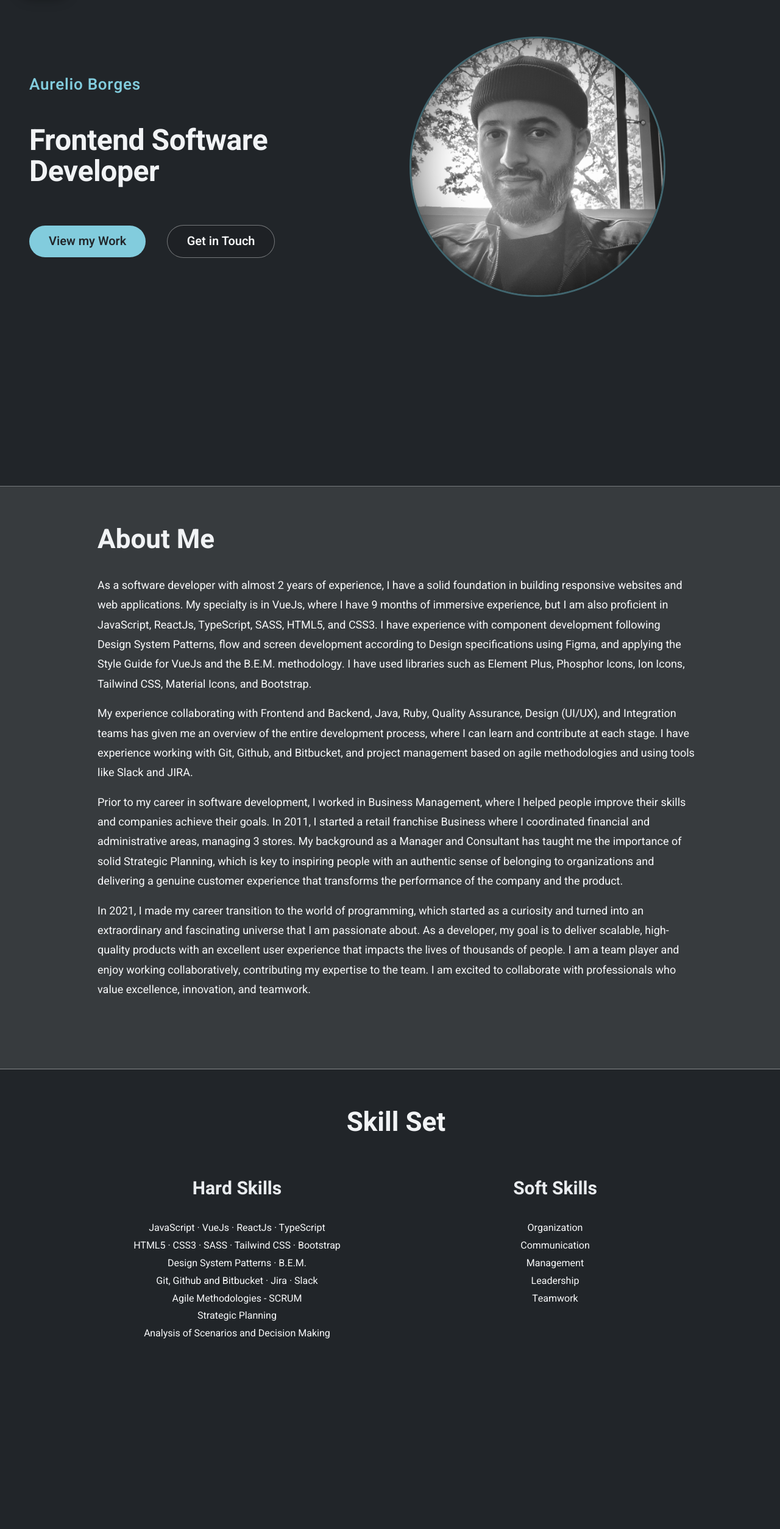
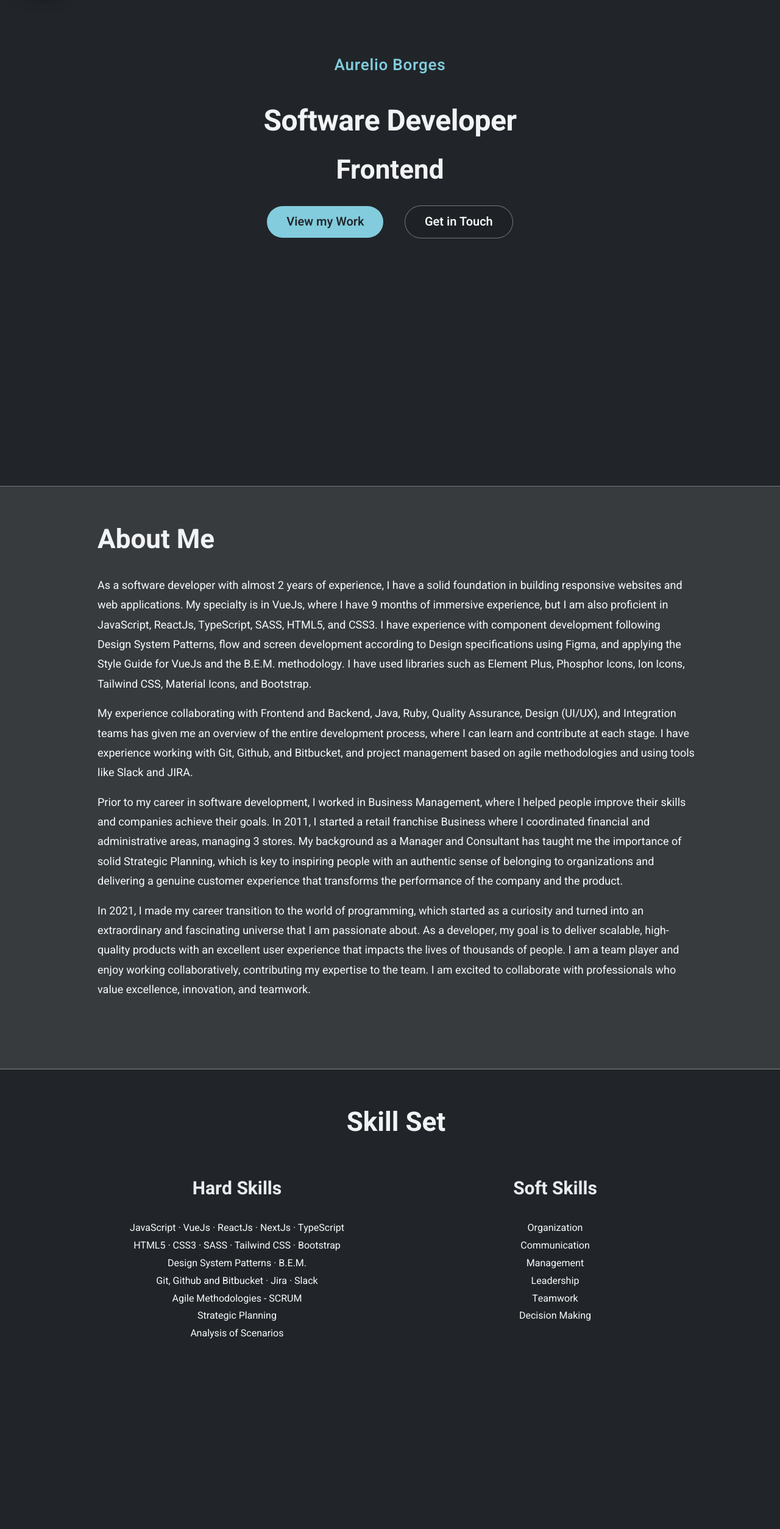
Before and after one commit to aureliojoseph/landing-page-2.0_english, a plain HTML site: page index.html in a window 1280 px wide. Shown: the part 52-2560 px from the top of the page at 61% size. Drawn offline with nearby package versions, Linux system fonts and the light colour scheme; some packages are replaced by stand-ins of ours; a script that the page names is missing.

Commit message:
update hero and skills sections

```diff
--- a/css/style.css
+++ b/css/style.css
@@ -323,7 +323,7 @@
 /* HERO SECTION */
 /***************************************/
 .section-hero {
-  padding: 6.2rem 0 9.6rem 0;
+  padding: 9.6rem 0;
   height: 100vh;
   background-color: var(--bg-color-1);
   border-bottom: 1px solid var(--border-color);
@@ -333,7 +333,8 @@
   max-width: 130rem;
   display: grid;
   margin: 0 auto;
-  align-items: center;
+  justify-items: center;
+  text-align: center;
   padding: 0 4.8rem;
 }
 
@@ -343,10 +344,16 @@
   gap: 3rem;
 }
 
+.hero-prime,
+.hero-secondary {
+  margin-bottom: 0;
+}
+
 .hero-img {
   width: 75%;
   border-radius: 50%;
   border: 3px solid var(--border-image-color);
+  display: none;
 }
 
 /***************************************/
--- a/index.html
+++ b/index.html
@@ -100,12 +100,15 @@
 
 		<main>
 			<section class="section-hero">
-				<div class="hero container grid grid--2--cols">
+				<div class="hero container grid">
 					<div class="hero-box">
 						<span class="sub-heading">Aurelio Borges</span>
-						<h1 class="heading-prime translate" data-translation-key="hero-heading">
-							Frontend Software Developer
+						<h1 class="heading-prime hero-prime translate" data-translation-key="hero-heading">
+							Software Developer
 						</h1>
+						<h2 class="heading-secondary hero-secondary">
+							Frontend
+						</h2>
 						<div>
 							<a
 								class="btn btn-prime margin-right-small translate"
@@ -161,7 +164,7 @@
 					<div class="center-text">
 						<h3 class="heading-tertiary">Hard Skills</h3>
 						<ul class="skills-list">
-							<li class="list-item">JavaScript &middot; VueJs &middot; ReactJs &middot; TypeScript</li>
+							<li class="list-item">JavaScript &middot; VueJs &middot; ReactJs &middot; NextJs &middot; TypeScript</li>
 							<li class="list-item">HTML5 &middot; CSS3 &middot; SASS &middot; Tailwind CSS &middot; Bootstrap</li>
 							<li class="list-item">Design System Patterns &middot; B.E.M.</li>
 							<li class="list-item">
@@ -174,7 +177,7 @@
 								Strategic Planning
 							</li>
 							<li class="list-item translate" data-translation-key="skill-text-scenarios">
-								Analysis of Scenarios and Decision Making
+								Analysis of Scenarios
 							</li>
 						</ul>
 					</div>
@@ -187,6 +190,7 @@
 							<li class="list-item translate" data-translation-key="skill-text-management">Management</li>
 							<li class="list-item translate" data-translation-key="skill-text-leadership">Leadership</li>
 							<li class="list-item translate" data-translation-key="skill-text-teamwork">Teamwork</li>
+							<li class="list-item translate" data-translation-key="skill-text-decision">Decision Making</li>
 						</ul>
 					</div>
 				</div>
--- a/translations.json
+++ b/translations.json
@@ -7,19 +7,20 @@
     "contact": "Contact",
     "contact-button": "Get in Touch",
     "about-heading": "About Me",
-    "hero-heading": "Frontend Software Developer",
+    "hero-heading": "Software Developer",
     "about-text-1": "As a software developer with almost 2 years of experience, I have a solid foundation in building responsive websites and web applications. My specialty is in VueJs, where I have 9 months of immersive experience, but I am also proficient in JavaScript, ReactJs, TypeScript, SASS, HTML5, and CSS3. I have experience with component development following Design System Patterns, flow and screen development according to Design specifications using Figma, and applying the Style Guide for VueJs and the B.E.M. methodology. I have used libraries such as Element Plus, Phosphor Icons, Ion Icons, Tailwind CSS, Material Icons, and Bootstrap.",
     "about-text-2": "My experience collaborating with Frontend and Backend, Java, Ruby, Quality Assurance, Design (UI/UX), and Integration teams has given me an overview of the entire development process, where I can learn and contribute at each stage. I have experience working with Git, Github, and Bitbucket, and project management based on agile methodologies and using tools like Slack and JIRA.",
     "about-text-3": "Prior to my career in software development, I worked in Business Management, where I helped people improve their skills and companies achieve their goals. In 2011, I started a retail franchise Business where I coordinated financial and administrative areas, managing 3 stores. My background as a Manager and Consultant has taught me the importance of solid Strategic Planning, which is key to inspiring people with an authentic sense of belonging to organizations and delivering a genuine customer experience that transforms the performance of the company and the product.",
     "about-text-4": "In 2021, I made my career transition to the world of programming, which started as a curiosity and turned into an extraordinary and fascinating universe that I am passionate about. As a developer, my goal is to deliver scalable, high-quality products with an excellent user experience that impacts the lives of thousands of people. I am a team player and enjoy working collaboratively, contributing my expertise to the team. I am excited to collaborate with professionals who value excellence, innovation, and teamwork.",
     "skill-text-agile": "Agile Methodologies - SCRUM",
     "skill-text-planning": "Strategic Planning",
-    "skill-text-scenarios": "Analysis of Scenarios and Decision Making",
+    "skill-text-scenarios": "Analysis of Scenarios",
     "skill-text-organization": "Organization",
     "skill-text-communication": "Communication",
     "skill-text-management": "Management",
     "skill-text-leadership": "Ladership",
     "skill-text-teamwork": "Teamwork",
+    "skill-text-decision": "Decision Making",
     "experience-heading": "Experience",
     "careers-heading": "Careers",
     "experience-date-1": "Oct 2021 - Present",
@@ -76,19 +77,20 @@
     "contact": "Contato",
     "contact-button": "Meus Contatos",
     "about-heading": "Sobre Mim",
-    "hero-heading": "Desenvolvedor de Softwares Frontend",
+    "hero-heading": "Desenvolvedor de Softwares",
     "about-text-1": "Como desenvolvedor de softwares com quase 2 anos de experiência, tenho uma base sólida na construção de sites e aplicativos web responsivos. Minha especialidade é em VueJs, com 9 meses de experiência imersiva, mas também sou proficiente em JavaScript, ReactJs, TypeScript, SASS, HTML5 e CSS3. Tenho experiência com desenvolvimento de componentes seguindo Design System Patterns, desenvolvimento de fluxos e telas de acordo com especificações de Design usando Figma, e aplicando o Guia de Estilos para VueJs e a metodologia B.E.M.. Tenho usado bibliotecas como Element Plus, Phosphor Icons, Ion Icons, Tailwind CSS, Material Icons e Bootstrap.",
     "about-text-2": "Minha experiência colaborando com equipes de Frontend e Backend, Java, Ruby, Quality Assurance, Design (UI/UX) e Integração me deu uma visão geral de todo o processo de desenvolvimento, onde posso aprender e contribuir em cada etapa. Tenho experiência trabalhando com Git, Github e Bitbucket, e gerenciamento de projetos baseado em metodologias ágeis e utilizando ferramentas como Slack e JIRA.",
     "about-text-3": "Antes da minha carreira em desenvolvimento de softwares, trabalhei em Gestão de Negócios, onde ajudei pessoas a melhorar suas habilidades e empresas a atingirem seus objetivos. Em 2011, iniciei um negócio de franquia de varejo onde coordenei as áreas financeira e administrativa, gerenciando 3 lojas. Minha formação como Gestor e Consultor me ensinou a importância de um Planejamento Estratégico sólido, fundamental para inspirar nas pessoas um autêntico senso de pertencimento às organizações e entregar uma experiência genuína ao cliente que transforma o desempenho da empresa e do produto.",
     "about-text-4": "Em 2021, fiz minha transição de carreira para o mundo da programação, que começou como uma curiosidade e se transformou em um universo extraordinário e fascinante pelo qual sou apaixonado. Como desenvolvedor, meu objetivo é entregar produtos escaláveis e de alta qualidade com uma excelente experiência do usuário que impacte a vida de milhares de pessoas. Sou um team player e gosto de trabalhar de forma colaborativa, contribuindo com minha experiência para a equipe. Fico contente em colaborar com profissionais que valorizam a excelência, inovação e trabalho em equipe.",
     "skill-text-agile": "Metodologias Ágeis - SCRUM",
     "skill-text-planning": "Planejamento Estratégico",
-    "skill-text-scenarios": "Análise de Cenários e Tomada de Decisões",
+    "skill-text-scenarios": "Análise de Cenários",
     "skill-text-organization": "Organização",
     "skill-text-communication": "Comunicação",
     "skill-text-management": "Gestão",
     "skill-text-leadership": "Liderança",
     "skill-text-teamwork": "Trabalho em Equipe",
+    "skill-text-decision": "Tomada de Decisões",
     "experience-heading": "Experiência",
     "careers-heading": "Carreira",
     "experience-date-1": "Out 2021 - Presente",
```
